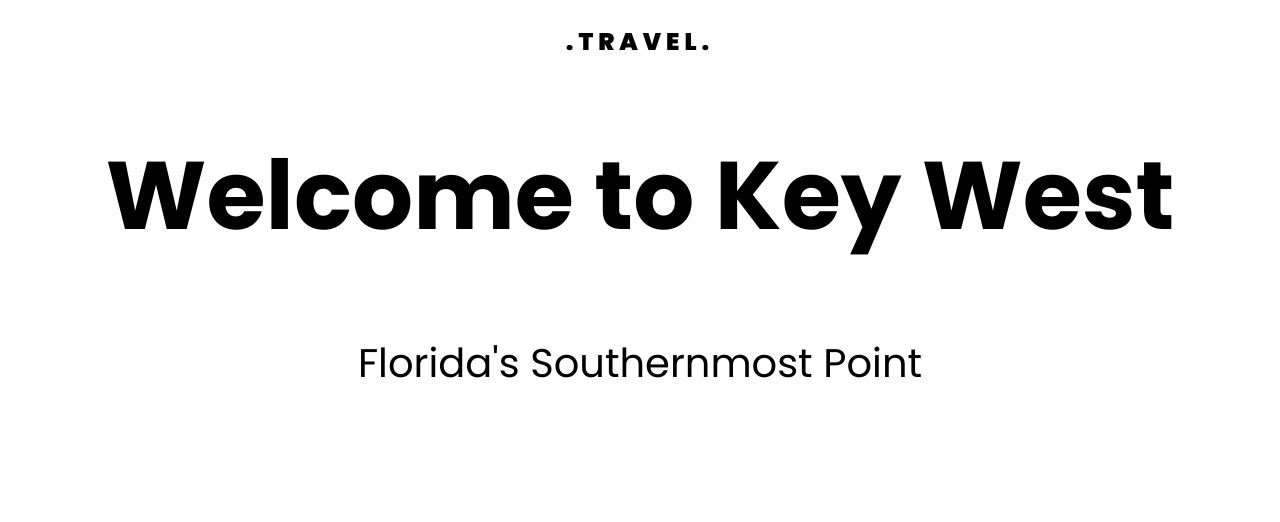
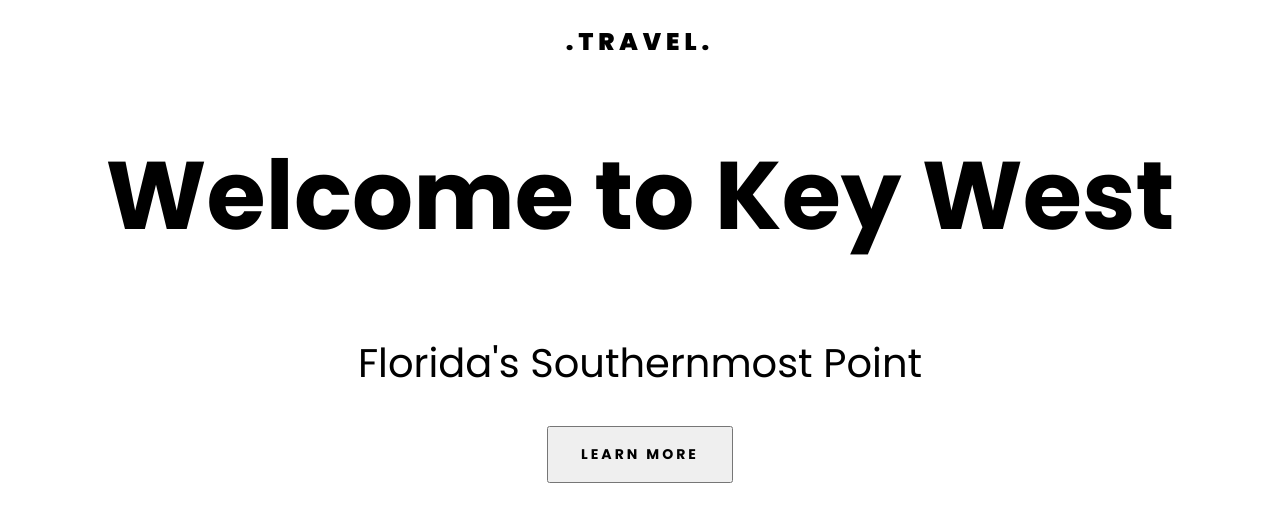
Before and after one commit to cdelro28/Travel-Project, a plain HTML site: page index.html in a window 1280 px wide. Drawn offline with Linux system fonts and the light colour scheme.

Commit message:
Added button, linked project to Netlify

```diff
--- a/index.html
+++ b/index.html
@@ -17,5 +17,6 @@
     <p>.travel.</p>
     <h1>Welcome to Key West</h1>
     <h2>Florida's Southernmost Point</h2>
+    <button>learn more</button>
   </body>
 </html>
--- a/src/style.css
+++ b/src/style.css
@@ -22,3 +22,16 @@ p {
   text-align: center;
   text-transform: uppercase;
 }
+
+button {
+  font-family: "Poppins", sans-serif;
+  font-size: 14px;
+  font-weight: 700;
+  line-height: 21px;
+  letter-spacing: 3px;
+  text-align: center;
+  text-transform: uppercase;
+  padding: 16px 32px;
+  display: block;
+  margin: 0 auto;
+}
```
